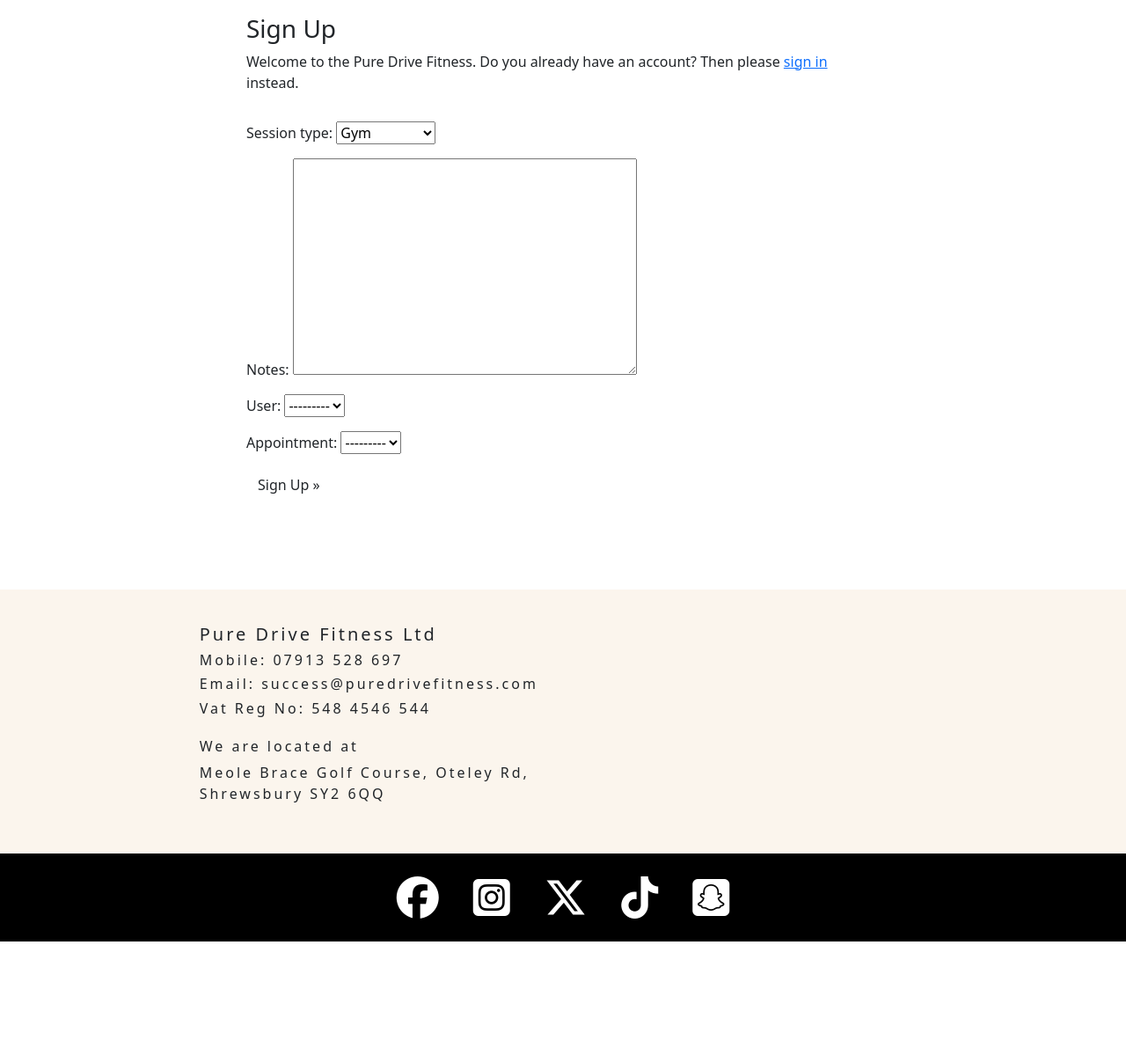
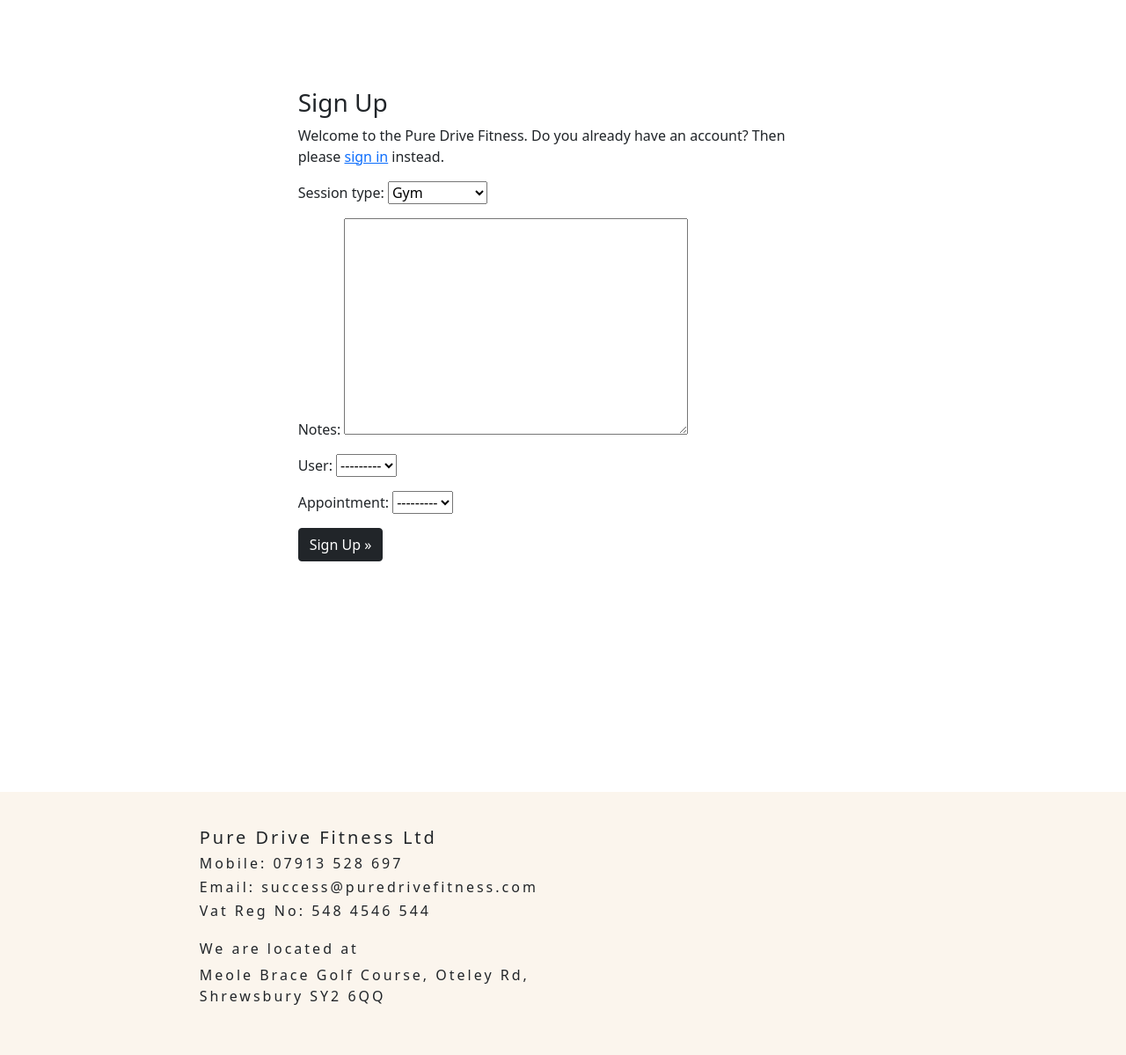
Before and after one commit to Spudos/PP4, a Django app: template templates/account/signup.html in a window 1280 px wide. Shown: the part 190-1389 px from the top of the page at 88% size. Before the commit the page ends 1260 px from the top, so only its background shows below. Run offline with Django 3.2, Linux system fonts and the light colour scheme; the template is opened without the code that fills it: values that come from a table or form of the project are taken from there, others are empty; some libraries are stand-ins or nearby versions.

Commit message:
tidy account pages

```diff
--- a/templates/account/login.html
+++ b/templates/account/login.html
@@ -7,7 +7,7 @@
 
 {% block content %}
 
-<div class="container">
+<div class="container contact-page">
   <div class="row">
     <div class="col-md-8 mt-3 offset-md-2">
       <h3>{% trans "Sign In" %}</h3>
@@ -25,7 +25,7 @@
         {% if redirect_field_value %}
         <input type="hidden" name="{{ redirect_field_name }}" value="{{ redirect_field_value }}" />
         {% endif %}
-        <button class="btn btn-signup right" type="submit">{% trans "Sign In" %}</button>
+        <button class="btn btn-dark contact-button" type="submit">{% trans "Sign In" %}</button>
       </form>
     </div>
   </div>
--- a/templates/account/logout.html
+++ b/templates/account/logout.html
@@ -5,7 +5,7 @@
 {% block head_title %}{% trans "Sign Out" %}{% endblock %}
 
 {% block content %}
-<div class="container">
+<div class="container contact-page">
   <div class="row">
     <div class="col-md-8 mt-3 offset-md-2">
       <h3>{% trans "Sign Out" %}</h3>
@@ -21,7 +21,7 @@
         {% if redirect_field_value %}
         <input type="hidden" name="{{ redirect_field_name }}" value="{{ redirect_field_value }}" />
         {% endif %}
-        <button class="btn btn-signup right" type="submit">{% trans 'Sign Out' %}</button>
+        <button class="btn btn-dark contact-button" type="submit">{% trans 'Sign Out' %}</button>
       </form>
     </div>
   </div>
--- a/templates/account/signup.html
+++ b/templates/account/signup.html
@@ -5,24 +5,22 @@
 {% block head_title %}{% trans "Signup" %}{% endblock %}
 
 {% block content %}
-<div class="container">
+<div class="container contact-page">
   <div class="row">
-    <div class="col-md-8 mt-3 offset-md-2">
+    <div class="col-md-8 offset-md-2">
       <h3>{% trans "Sign Up" %}</h3>
-
-      <p>{% blocktrans %}Welcome to the Pure Drive Fitness. Do you already have an account? Then please <a class="link"
-          href="{{ login_url }}">sign in</a> instead.{% endblocktrans %}</p>
+      <p>{% blocktrans %}Welcome to the Pure Drive Fitness. Do you already have an account? Then please <a class="link" href="{{ login_url }}">sign in</a> instead.{% endblocktrans %}</p>
     </div>
   </div>
   <div class="row">
-    <div class="col-md-8 mt-3 offset-md-2">
+    <div class="col-md-8 offset-md-2">
       <form class="signup" id="signup_form" method="post" action="{% url 'account_signup' %}">
         {% csrf_token %}
         {{ form.as_p }}
         {% if redirect_field_value %}
         <input type="hidden" name="{{ redirect_field_name }}" value="{{ redirect_field_value }}" />
         {% endif %}
-        <button class="btn btn-signup right" type="submit">{% trans "Sign Up" %} &raquo;</button>
+        <button class="btn btn-dark contact-button" type="submit">{% trans "Sign Up" %} &raquo;</button>
       </form>
     </div>
   </div>
```
